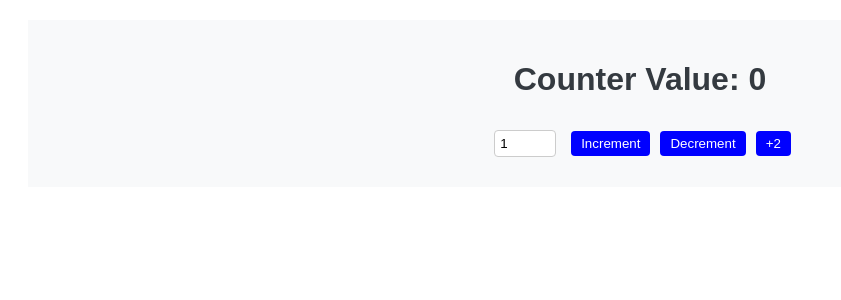
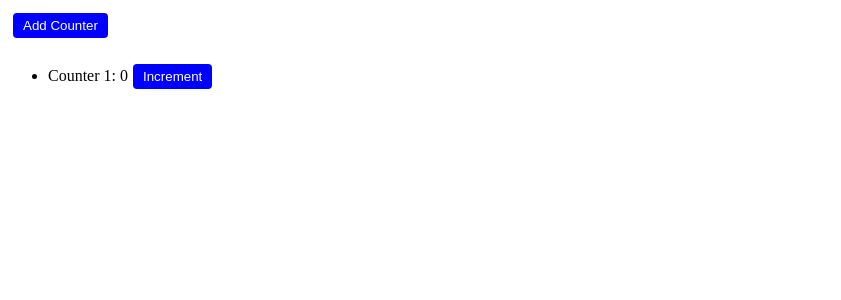
Before and after one commit to rahul-mallah/Learn-Frontend, a React (Vite) app: page / in a window 1280 px wide. Shown: the top 300 px of the page, without its empty margins (0-841 px from the left). Built offline with nearby package versions, Linux system fonts and the light colour scheme.

Commit message:
Arrays and Objects in State

```diff
--- a/src/App.css
+++ b/src/App.css
@@ -24,14 +24,14 @@ h3{
     color: #007bff;
 }
 
-ul{
+/* ul{
     list-style-type: none;
     padding: 0;
 }
 
 li{
     padding: 5px 0;
-}
+} */
 
 input{
     width: 50px;
--- a/src/App.jsx
+++ b/src/App.jsx
@@ -6,58 +6,34 @@ import ProfileCard from './ProfileCard'
 // - You need to use updater function for multiple
 //  state updates.
 
+// You can store arrays, objects, or even more
+// complex data structures in state.
 
 function App() {
-
-  const handleHobbyClick = (hobby) => {
-    alert(`You clicked on ${hobby}`);
-  }
-
-  const aliceProfile = {
-    name:"Alice",
-    age:"23",
-    isMember:true,
-    hobbies:['Reading', 'Cooking'],
-    onClickHobby:handleHobbyClick
+  const [counters, setCounters] = useState([{id: 1, value: 0}]);
+  const addCounters = () => {
+    setCounters([...counters, {id: counters.length + 1, value: 0}]);
   };
 
-  const johnProfile = {
-    name:"John",
-    age:42,
-    isMember:false,
-    hobbies:['Swimming', 'Hiking'],
-    onClickHobby:handleHobbyClick
+  const incrementCounter = (id) => {
+    setCounters(counters.map(counter =>
+      counter.id === id ? {...counter, value: counter.value +  1} : counter
+    )
+  );
   };
 
-  const [count, setCount] = useState(0);
-  const [step, setStep] = useState(1);
-
-  const incrementCount = () => {
-    setCount(count + step);
-  }
-
-  const decrementCount = () => {
-    setCount(count - step);
-  }
-
-  const incrementTwice = () => {
-    // setCount(count + 1);
-    // setCount(count + 1);
-    setCount(c => c + 1);
-    setCount(c => c + 1);
-  }
-
   return (
-    <div className='app-container'>
-      {/* <ProfileCard {...aliceProfile}/>
-      <ProfileCard {...johnProfile}/> */}
-      <h1>Counter Value: {count}</h1>
-      <input type='number'
-            value={step}
-            onChange={(e) => setStep(parseInt(e.target.value))}/>
-      <button onClick={incrementCount}>Increment</button>
-      <button onClick={decrementCount}>Decrement</button>
-      <button onClick={incrementTwice}>+2</button>
+    <div >
+      <button onClick={addCounters}>Add Counter</button>
+      <ul>
+        {counters.map(counter => (
+          <li key={counter.id}>
+            Counter {counter.id}: {counter.value}
+            <button onClick={() => incrementCounter(counter.id)}>Increment</button>
+          </li>
+        )
+      )}
+      </ul>
     </div>
   )
 }
```
